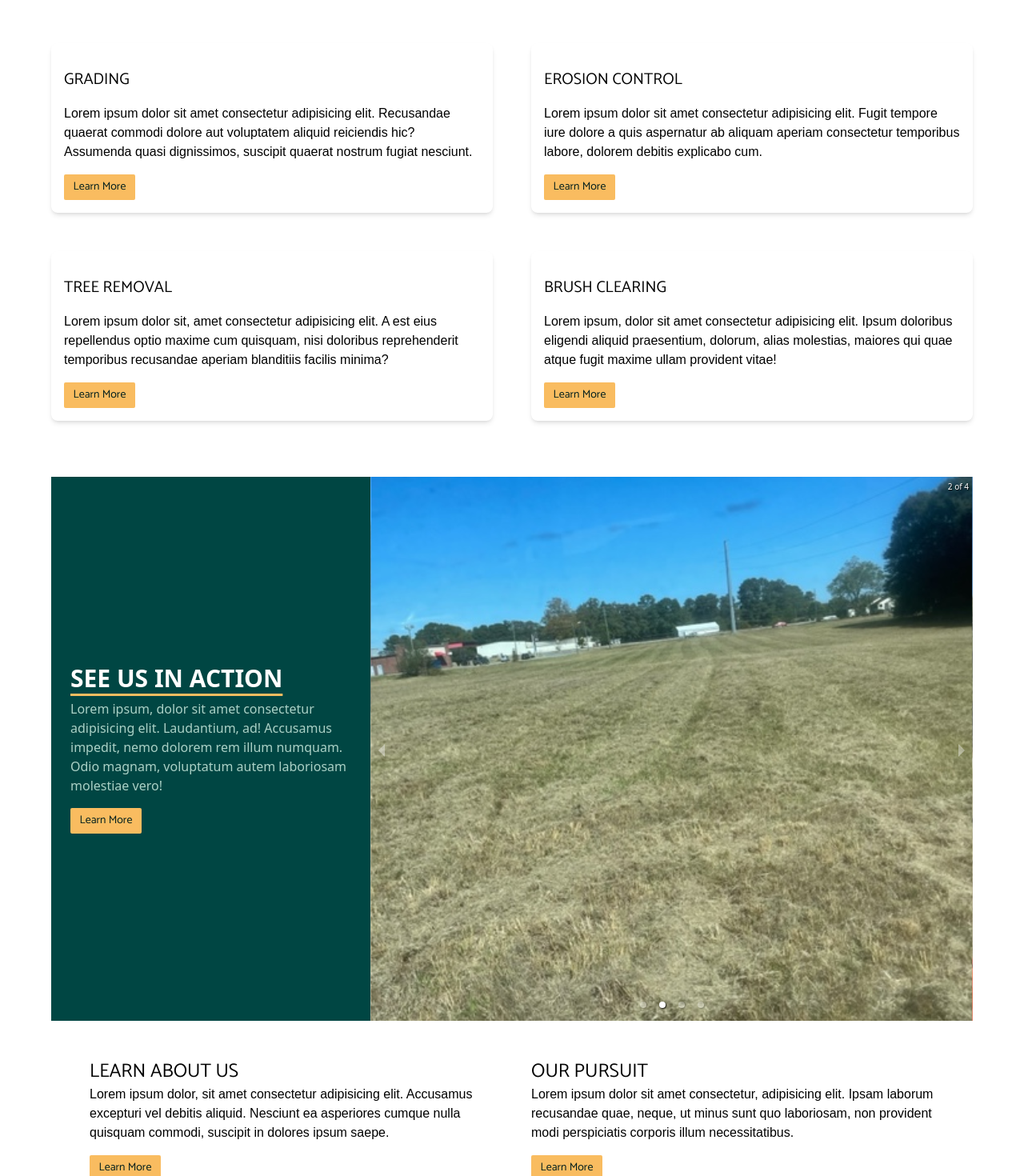
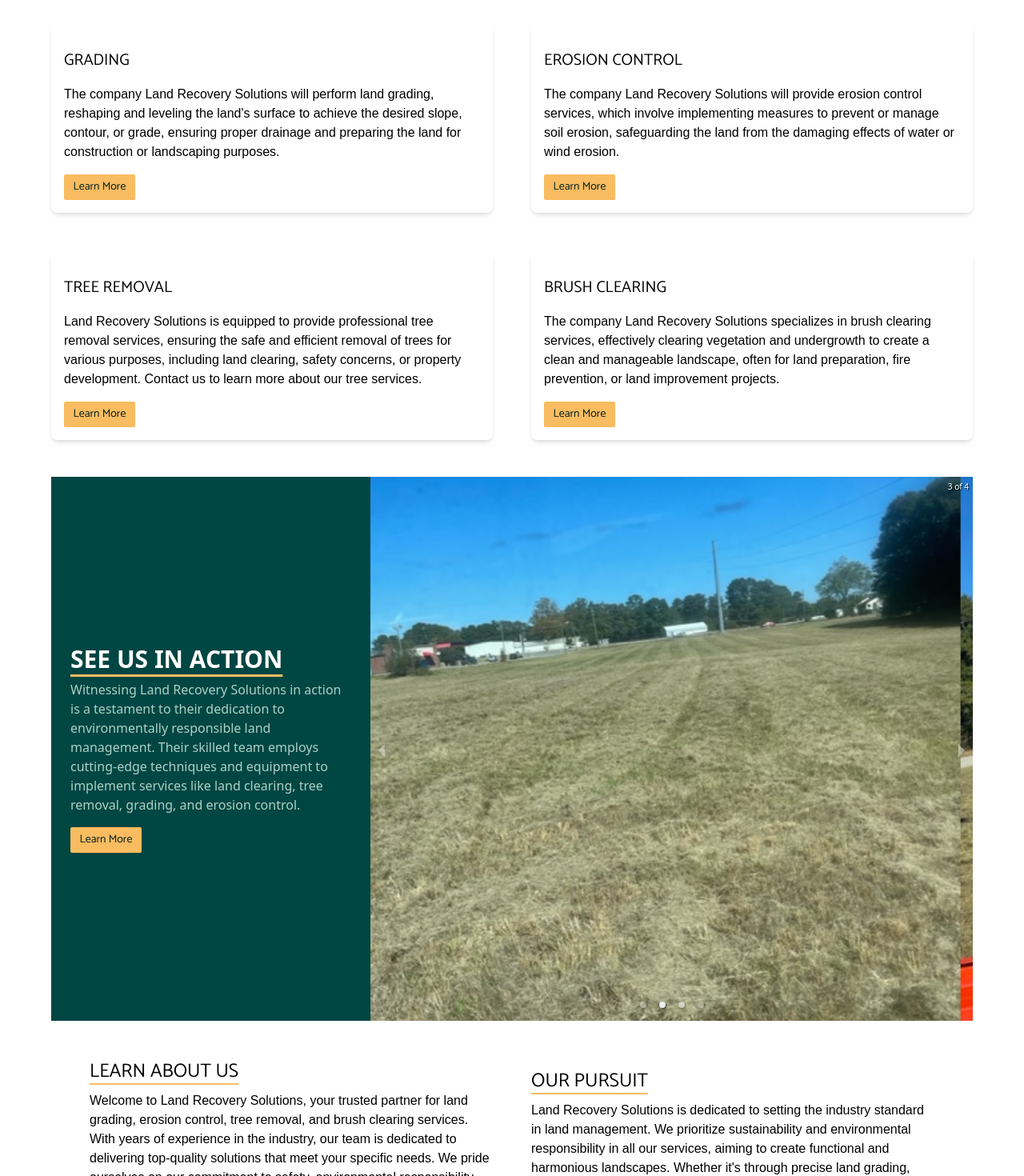
Before and after one commit to branden1155/lrsproject, a React (Vite) app: page / in a window 1280 px wide. Shown: the part 980-2450 px from the top of the page at 80% size. Built offline with nearby package versions, Linux system fonts and the light colour scheme.

Commit message:
updated text with filler

```diff
--- a/package.json
+++ b/package.json
@@ -33,6 +33,7 @@
     "eslint-plugin-react-hooks": "^4.6.0",
     "eslint-plugin-react-refresh": "^0.4.3",
     "postcss": "^8.4.31",
+    "prettier": "3.0.3",
     "tailwindcss": "^3.3.3",
     "vite": "^4.4.5"
   }
--- a/src/Components/Action/inAction.jsx
+++ b/src/Components/Action/inAction.jsx
@@ -33,7 +33,7 @@ const inAction = () => {
     <div className='flex max-w-[1920px] justify-center items-center mx-auto w-[90%]'>
         <div className='flex flex-col w-[580px] h-[680px] justify-center items-start p-6 bg-[#004643] border-solid border-black'>
             <h1 className=' font-bold uppercase text-3xl underline underline-offset-8 decoration-[#f9bc60] text-[#fffffe] pb-2'>See us in Action</h1>
-            <span className='text-[#abd1c6]'>Lorem ipsum, dolor sit amet consectetur adipisicing elit. Laudantium, ad! Accusamus impedit, nemo dolorem rem illum numquam. Odio magnam, voluptatum autem laboriosam molestiae vero!</span>
+            <span className='text-[#abd1c6]'>Witnessing Land Recovery Solutions in action is a testament to their dedication to environmentally responsible land management. Their skilled team employs cutting-edge techniques and equipment to implement services like land clearing, tree removal, grading, and erosion control.</span>
             <a href="/contactus"><button className='bg-[#f9bc60] text-[#001e1d] w-[89px] h-[32px] mt-4 font-catamaran rounded-sm text-sm hover:text-[#fffffe] transition duration-200 ease-in-out'>Learn More</button></a>
         </div>
         <div className='w-[1140px] h-[100%] max-h-[880px] min-w[]'>
--- a/src/Components/Footer/footer.jsx
+++ b/src/Components/Footer/footer.jsx
@@ -4,7 +4,7 @@ import { BsTwitter, BsFacebook, BsYoutube } from 'react-icons/bs'
 
 function footer() {
   return (
-    <div className='flex relative h-[100%] bg-[#004648] justify-evenly  w-[100%] mt-12'>
+    <div className='flex relative h-[100%] bg-[#004648] justify-evenly w-[100%] mt-12'>
         <div className='flex flex-col mx-auto py-[32px]'>
             <h1 className='font-semibold font-catamaran text-[#fffffe] text-lg uppercase'>Get in touch with us!</h1>
             <span className='w-[40%] text-sm text-[#abd1c6]'>Submit your email below to get updates on possible discounts and weekly news.</span>
--- a/src/Components/Learn/learnAboutUs.jsx
+++ b/src/Components/Learn/learnAboutUs.jsx
@@ -2,16 +2,17 @@ import React from 'react'
 
 const learnAboutUs = () => {
   return (
-    <div id="about" className='flex max-w-[1920px] w-[90%] m-auto p-12 justify-between'>
-        <div className='flex mx-auto w-[1080px] gap-12'>
-            <div className='w-[50%]'>
-                <h1 className='text-2xl uppercase font-catamaran' >Learn About Us</h1>
-                <p className='font-gafata'>Lorem ipsum dolor, sit amet consectetur adipisicing elit. Accusamus excepturi vel debitis aliquid. Nesciunt ea asperiores cumque nulla quisquam commodi, suscipit in dolores ipsum saepe.</p>
+    <div id="about" className='flex relative max-w-[1920px] w-[90%] m-auto p-12 justify-between items-start'>
+        <div className='flex gap-12'>
+            <div className='w-[100%]'>
+                <h1 className='text-2xl uppercase font-catamaran underline decoration-[#f9bc60] underline-offset-8 pb-2' >Learn About Us</h1>
+                <p className='font-gafata'>
+Welcome to Land Recovery Solutions, your trusted partner for land grading, erosion control, tree removal, and brush clearing services. With years of experience in the industry, our team is dedicated to delivering top-quality solutions that meet your specific needs. We pride ourselves on our commitment to safety, environmental responsibility, and the expertise to transform your land into a functional and aesthetically pleasing space.Discover how we can help you achieve your land management goals with our comprehensive services.</p>
                 <a href="/grading"><button className='bg-[#f9bc60] text-[#001e1d] w-[89px] h-[32px] mt-4 font-catamaran rounded-sm text-sm hover:text-[#fffffe] transition duration-200 ease-in-out'>Learn More</button></a>
             </div>
-            <div className='w-[50%]'>
-                <h1 className='text-2xl uppercase font-catamaran'>Our Pursuit</h1>
-                <p className='font-gafata'>Lorem ipsum dolor sit amet consectetur, adipisicing elit. Ipsam laborum recusandae quae, neque, ut minus sunt quo laboriosam, non provident modi perspiciatis corporis illum necessitatibus.</p>
+            <div className='flex flex-col m-auto w-[100%]'>
+                <h1 className='text-2xl uppercase font-catamaran underline decoration-[#f9bc60] underline-offset-8 pb-2'>Our Pursuit</h1>
+                <p className='font-gafata'>Land Recovery Solutions is dedicated to setting the industry standard in land management. We prioritize sustainability and environmental responsibility in all our services, aiming to create functional and harmonious landscapes. Whether it's through precise land grading, erosion control, tree removal, or brush clearing, our pursuit is to transform land into a more resilient and aesthetically pleasing space for our clients and the environment.</p>
                 <a href="/grading"><button className='bg-[#f9bc60] text-[#001e1d] w-[89px] h-[32px] mt-4 font-catamaran rounded-sm text-sm hover:text-[#fffffe] transition duration-200 ease-in-out'>Learn More</button></a>
             </div>
         </div>
--- a/src/Components/ourServices/ourServicesCard.jsx
+++ b/src/Components/ourServices/ourServicesCard.jsx
@@ -9,23 +9,24 @@ const ourServicesCard = () => {
                 <div className="grid grid-cols-1 sm:grid-cols-2 gap-12  justify-start items-center m-auto ">
                     <div className="flex flex-col bg-white shadow-md rounded-lg p-4 transition-transform transform hover:scale-105">
                         <h1 className='text-xl py-4 uppercase font-catamaran '>Grading</h1>
-                        <p className='font-gafata'>Lorem ipsum dolor sit amet consectetur adipisicing elit. Recusandae quaerat commodi dolore aut voluptatem aliquid reiciendis hic? Assumenda quasi dignissimos, suscipit quaerat nostrum fugiat nesciunt.</p>
+                        <p className='font-gafata'>
+                        The company Land Recovery Solutions will perform land grading, reshaping and leveling the land's surface to achieve the desired slope, contour, or grade, ensuring proper drainage and preparing the land for construction or landscaping purposes.</p>
                         <a href="/grading"><button className='bg-[#f9bc60] text-[#001e1d] w-[89px] h-[32px] mt-4 font-catamaran rounded-sm text-sm hover:text-[#fffffe] transition duration-200 ease-in-out'>Learn More</button></a>
                     </div>
                     <div className="flex flex-col bg-white shadow-md rounded-lg p-4 transition-transform transform hover:scale-105">
                         <h1 className='text-xl py-4 uppercase font-catamaran'>Erosion Control</h1>
-                        <p className='font-gafata'>Lorem ipsum dolor sit amet consectetur adipisicing elit. Fugit tempore iure dolore a quis aspernatur ab aliquam aperiam consectetur temporibus labore, dolorem debitis explicabo cum.</p>
+                        <p className='font-gafata'>The company Land Recovery Solutions will provide erosion control services, which involve implementing measures to prevent or manage soil erosion, safeguarding the land from the damaging effects of water or wind erosion.</p>
                         <a href="/erosionControl"><button className='bg-[#f9bc60] text-[#001e1d] w-[89px] h-[32px] mt-4 font-catamaran rounded-sm text-sm hover:text-[#fffffe] transition duration-200 ease-in-out'>Learn More</button></a>
                     </div>
 
                     <div className="flex flex-col bg-white shadow-md rounded-lg p-4 transition-transform transform hover:scale-105">
                         <h1 className='text-xl py-4 uppercase font-catamaran'>Tree Removal</h1>
-                        <p className='font-gafata'>Lorem ipsum dolor sit, amet consectetur adipisicing elit. A est eius repellendus optio maxime cum quisquam, nisi doloribus reprehenderit temporibus recusandae aperiam blanditiis facilis minima?</p>
+                        <p className='font-gafata'>Land Recovery Solutions is equipped to provide professional tree removal services, ensuring the safe and efficient removal of trees for various purposes, including land clearing, safety concerns, or property development. Contact us to learn more about our tree services.</p>
                         <a href="/treeRemoval"><button className='bg-[#f9bc60] text-[#001e1d] w-[89px] h-[32px] mt-4 font-catamaran rounded-sm text-sm hover:text-[#fffffe] transition duration-200 ease-in-out'>Learn More</button></a>
                     </div>
                     <div className="flex flex-col bg-white shadow-md rounded-lg p-4 transition-transform transform hover:scale-105">
                         <h1 className='text-xl py-4 uppercase font-catamaran'>Brush Clearing</h1>
-                        <p className='font-gafata'>Lorem ipsum, dolor sit amet consectetur adipisicing elit. Ipsum doloribus eligendi aliquid praesentium, dolorum, alias molestias, maiores qui quae atque fugit maxime ullam provident vitae!</p>
+                        <p className='font-gafata'>The company Land Recovery Solutions specializes in brush clearing services, effectively clearing vegetation and undergrowth to create a clean and manageable landscape, often for land preparation, fire prevention, or land improvement projects.</p>
                         <a href="/brushClearing"><button className='bg-[#f9bc60] text-[#001e1d] w-[89px] h-[32px] mt-4 font-catamaran rounded-sm text-sm hover:text-[#fffffe] transition duration-200 ease-in-out'>Learn More</button></a>
                     </div>
                 </div>
--- a/src/Pages/Services/brushClearing.jsx
+++ b/src/Pages/Services/brushClearing.jsx
@@ -119,18 +119,11 @@ const brushClearing = () => {
         <div className='flex lg:flex-col lg:justify-center lg:items-center flex-col w-[70%] h-[100%]'>
           <div className='mb-[38px]'>
             <h1 className='uppercase text-3xl font-bold text-[#f9bc60] font-exo'>Brush Clearing</h1>
-            <p className='pt-2 text-[#004643] font-catamaran'>Lorem ipsum dolor sit amet, consectetur adipisicing elit. Maxime facere et nesciunt rem reiciendis assumenda. Repudiandae
-              cum nobis repellat. Eos adipisci sed, sequi maiores vitae est officiis reprehenderit? Eum pariatur ullam odio molestiae assumenda maxime quidem
-                ea nesciunt, quis quam, reprehenderit adipisci? Error sunt quisquam nostrum quas iste enim ad neque esse, ratione architecto libero officiis
-                amet optio maxime non perspiciatis ab blanditiis, sed repellat aspernatur distinctio culpa? Sed est maiores facilis dicta dignissimos. Repellat
-                  fugiat saepe accusantium aspernatur repellendus? Laudantium sed deserunt totam tenetur provident tempore, quasi dolorum eos quia delectus repudiandae
-                  vero facere atque maiores corrupti dignissimos culpa!</p>
+            <p className='pt-2 text-[#004643] font-catamaran'>Land clearing is a crucial process that involves the removal of vegetation, trees, and other natural obstructions from a designated area of land, typically in preparation for construction, agriculture, or other development purposes. This process can vary from selective clearing, which involves removing specific vegetation, to complete clearing, where all vegetation is removed. Land clearing is essential for creating usable space, enhancing agricultural productivity, preventing wildfires, and promoting safety in construction and development projects. However, it must be carried out with consideration for environmental impact, as excessive land clearing can lead to habitat destruction and soil erosion. Therefore, sustainable and responsible land clearing practices are increasingly emphasized to minimize adverse ecological effects and protect the land's long-term health.</p>
           </div>
           <div className=''>
             <h1 className='uppercase text-2xl font-medium text-[#f9bc60] font-exo'>Why us for Brush Clearing?</h1>
-            <p className='pt-2 text-[#004643] font-catamaran'>Lorem ipsum dolor sit amet consectetur adipisicing elit. Sit repellendus quidem pariatur, laudantium quasi cum nesciunt consectetur deserunt
-               vitae, maxime, eius sint esse adipisci nihil atque ab velit ullam facere sequi totam minima voluptate ut ipsa dolore. Neque, incidunt! Tenetur
-                asperiores ullam vel sapiente debitis? Officiis ipsam ut dolores at.</p>
+            <p className='pt-2 text-[#004643] font-catamaran'>Land Recovery Solutions is an ideal choice for land clearing services due to their specialized expertise in environmental restoration and sustainable land management. With a focus on ecological restoration, they have a deep understanding of how to clear land while preserving and rehabilitating natural habitats. Their commitment to responsible and eco-friendly land clearing practices ensures that they not only prepare the land for various applications but also contribute to the long-term health and sustainability of the environment.</p>
           </div>
         </div>
         <div className="w-[980px] h-[680px] pl-12">
--- a/src/Pages/Services/erosionControl.jsx
+++ b/src/Pages/Services/erosionControl.jsx
@@ -115,18 +115,11 @@ const erosionControl = () => {
         <div className='flex lg:flex-col lg:justify-center lg:items-center flex-col w-[70%] h-[100%]'>
           <div className='mb-[38px]'>
             <h1 className='uppercase text-3xl font-bold text-[#f9bc60] font-exo'>Erosion Control</h1>
-            <p className='pt-2 text-[#004643] font-catamaran'>Lorem ipsum dolor sit amet, consectetur adipisicing elit. Maxime facere et nesciunt rem reiciendis assumenda. Repudiandae
-              cum nobis repellat. Eos adipisci sed, sequi maiores vitae est officiis reprehenderit? Eum pariatur ullam odio molestiae assumenda maxime quidem
-                ea nesciunt, quis quam, reprehenderit adipisci? Error sunt quisquam nostrum quas iste enim ad neque esse, ratione architecto libero officiis
-                amet optio maxime non perspiciatis ab blanditiis, sed repellat aspernatur distinctio culpa? Sed est maiores facilis dicta dignissimos. Repellat
-                  fugiat saepe accusantium aspernatur repellendus? Laudantium sed deserunt totam tenetur provident tempore, quasi dolorum eos quia delectus repudiandae
-                  vero facere atque maiores corrupti dignissimos culpa!</p>
+            <p className='pt-2 text-[#004643] font-catamaran'>Erosion control is a critical practice in land management and construction aimed at mitigating the natural process of soil erosion caused by wind, water, or human activities. Erosion can have damaging effects on the environment, including the loss of fertile topsoil, the contamination of water bodies, and the destabilization of landscapes. Various erosion control techniques are employed to prevent or reduce these adverse impacts. These methods include the use of physical barriers like silt fences and retaining walls, as well as vegetation-based strategies such as planting cover crops and installing bioengineering structures like riprap.</p>
           </div>
           <div className=''>
             <h1 className='uppercase text-2xl font-medium text-[#f9bc60] font-exo'>Why us for Erosion Control?</h1>
-            <p className='pt-2 text-[#004643] font-catamaran'>Lorem ipsum dolor sit amet consectetur adipisicing elit. Sit repellendus quidem pariatur, laudantium quasi cum nesciunt consectetur deserunt
-               vitae, maxime, eius sint esse adipisci nihil atque ab velit ullam facere sequi totam minima voluptate ut ipsa dolore. Neque, incidunt! Tenetur
-                asperiores ullam vel sapiente debitis? Officiis ipsam ut dolores at.</p>
+            <p className='pt-2 text-[#004643] font-catamaran'>Land Recovery Solutions is a natural choice for erosion control services due to their comprehensive understanding of ecological restoration and responsible land management. Their expertise in preventing soil erosion while promoting sustainable land use aligns perfectly with the goals of erosion control. With a team well-versed in erosion control techniques and eco-friendly practices, they can effectively implement measures to safeguard landscapes against erosion, preserving soil quality and minimizing environmental impact.</p>
           </div>
         </div>
         <div className="w-[980px] h-[680px] pl-12">
--- a/src/Pages/Services/grading.jsx
+++ b/src/Pages/Services/grading.jsx
@@ -115,18 +115,11 @@ const grading = () => {
         <div className='flex lg:flex-col lg:justify-center lg:items-center flex-col w-[70%] h-[100%]'>
           <div className='mb-[38px]'>
             <h1 className='uppercase text-3xl font-bold text-[#f9bc60] font-exo'>Grading</h1>
-            <p className='pt-2 text-[#004643] font-catamaran'>Lorem ipsum dolor sit amet, consectetur adipisicing elit. Maxime facere et nesciunt rem reiciendis assumenda. Repudiandae
-              cum nobis repellat. Eos adipisci sed, sequi maiores vitae est officiis reprehenderit? Eum pariatur ullam odio molestiae assumenda maxime quidem
-                ea nesciunt, quis quam, reprehenderit adipisci? Error sunt quisquam nostrum quas iste enim ad neque esse, ratione architecto libero officiis
-                amet optio maxime non perspiciatis ab blanditiis, sed repellat aspernatur distinctio culpa? Sed est maiores facilis dicta dignissimos. Repellat
-                  fugiat saepe accusantium aspernatur repellendus? Laudantium sed deserunt totam tenetur provident tempore, quasi dolorum eos quia delectus repudiandae
-                  vero facere atque maiores corrupti dignissimos culpa!</p>
+            <p className='pt-2 text-[#004643] font-catamaran'>Grading is a fundamental aspect of land development and construction that involves reshaping the topography and contour of a piece of land. This process is typically carried out to achieve a level or sloped surface that meets specific design and engineering requirements. Grading serves multiple essential purposes, such as creating a solid foundation for structures, controlling surface water drainage, and ensuring safe and accessible landscapes.</p>
           </div>
           <div className=''>
             <h1 className='uppercase text-2xl font-medium text-[#f9bc60] font-exo'>Why us for Grading?</h1>
-            <p className='pt-2 text-[#004643] font-catamaran'>Lorem ipsum dolor sit amet consectetur adipisicing elit. Sit repellendus quidem pariatur, laudantium quasi cum nesciunt consectetur deserunt
-               vitae, maxime, eius sint esse adipisci nihil atque ab velit ullam facere sequi totam minima voluptate ut ipsa dolore. Neque, incidunt! Tenetur
-                asperiores ullam vel sapiente debitis? Officiis ipsam ut dolores at.</p>
+            <p className='pt-2 text-[#004643] font-catamaran'>Land Recovery Solutions is well-suited to provide grading services thanks to their expertise in sustainable land management and construction practices. Their commitment to preserving the natural environment while optimizing land for various purposes ensures that grading is done with minimal ecological impact. With a team of skilled operators and knowledge of best practices, they can efficiently and effectively shape the land to meet project requirements, whether it's for building foundations, road construction, or landscaping, while also promoting responsible land development and erosion control.</p>
           </div>
         </div>
         <div className="w-[980px] h-[680px] pl-12">
```
Also changed, not shown: src/Pages/Services/treeRemoval.jsx (+2 -9 lines), 1 other file (tests, documents, lock files or other folders).
